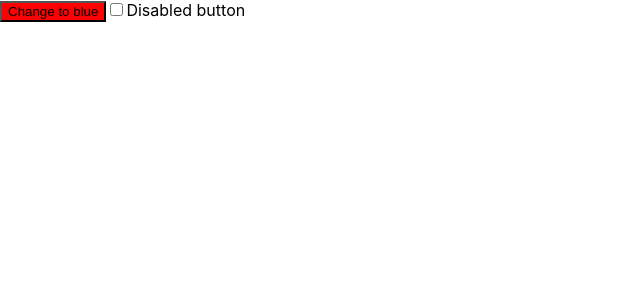
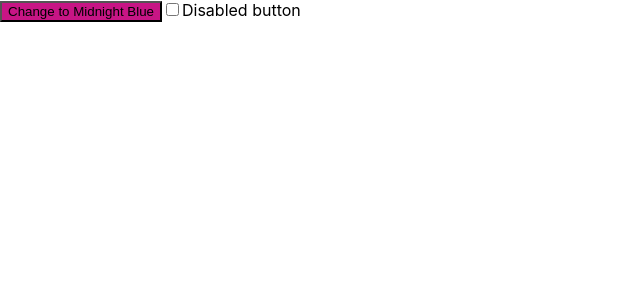
Before and after one commit to lhanhfire1999/react-jest-tutorial, a React (Create React App) app: page / in a window 1280 px wide. Shown: the top 300 px of the page, without its empty margins (0-640 px from the left). Built offline with nearby package versions, Linux system fonts and the light colour scheme.

Commit message:
multile word colors

```diff
--- a/src/App.jsx
+++ b/src/App.jsx
@@ -6,12 +6,15 @@ export const handleReplaceCamelCaseWithSpace = (colorName) => {
 }
 
 function App() {
-  const [colorToggle, setColorToggle] = useState('red')
+  const [colorToggle, setColorToggle] = useState('MediumVioletRed')
   const [isCheckbox, setIsCheckbox] = useState(false)
-  const newButtonColor = colorToggle === 'red' ? 'blue' : 'red'
+  const newButtonColor =
+    colorToggle === 'MediumVioletRed' ? 'MidnightBlue' : 'MediumVioletRed'
 
   const handleChangeColor = () => {
-    setColorToggle((prev) => (prev === 'red' ? 'blue' : 'red'))
+    setColorToggle((prev) =>
+      prev === 'MediumVioletRed' ? 'MidnightBlue' : 'MediumVioletRed'
+    )
   }
 
   const handleChangeCheckbox = () => {
@@ -24,7 +27,7 @@ function App() {
         style={{ backgroundColor: `${isCheckbox ? 'gray' : colorToggle}` }}
         disabled={isCheckbox}
       >
-        Change to {newButtonColor}
+        Change to {handleReplaceCamelCaseWithSpace(newButtonColor)}
       </button>
       <input
         id="disabled-button-checkbox"
```
Also changed, not shown: 1 other file (tests, documents, lock files or other folders).
